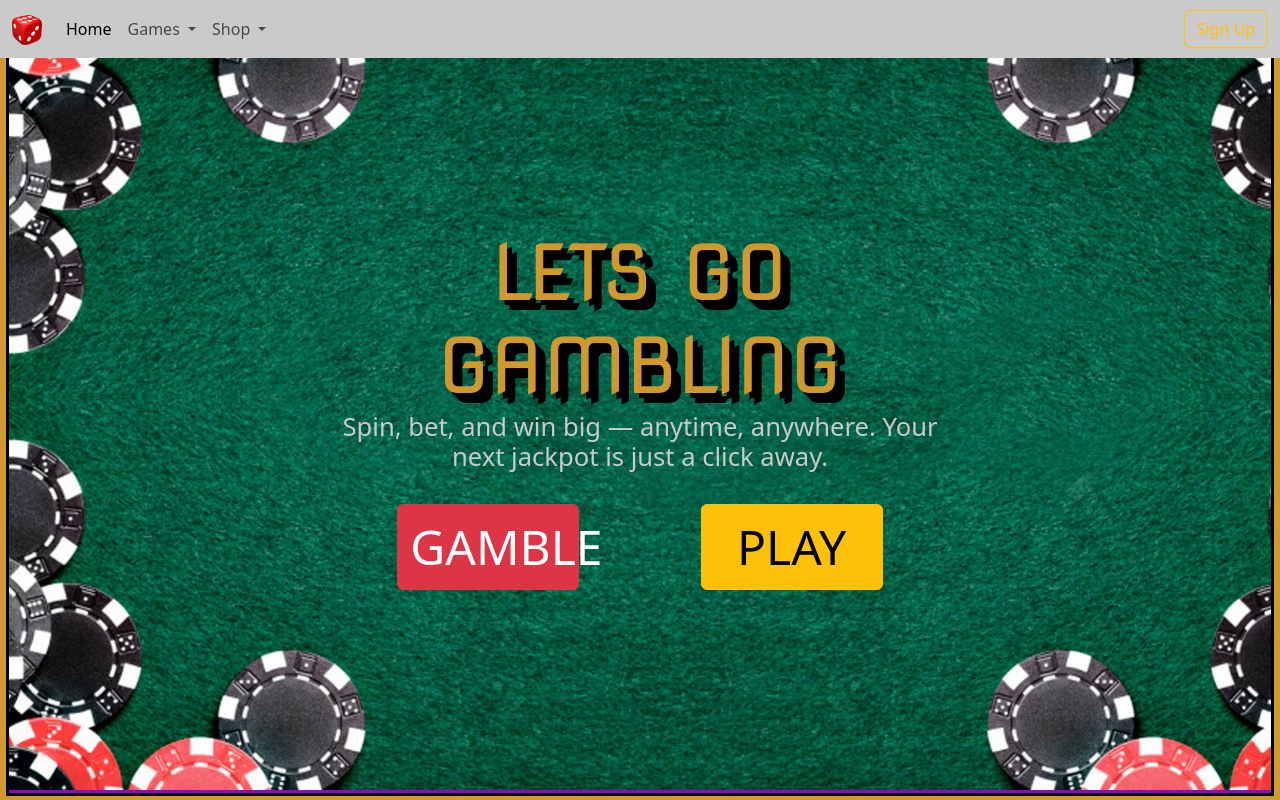
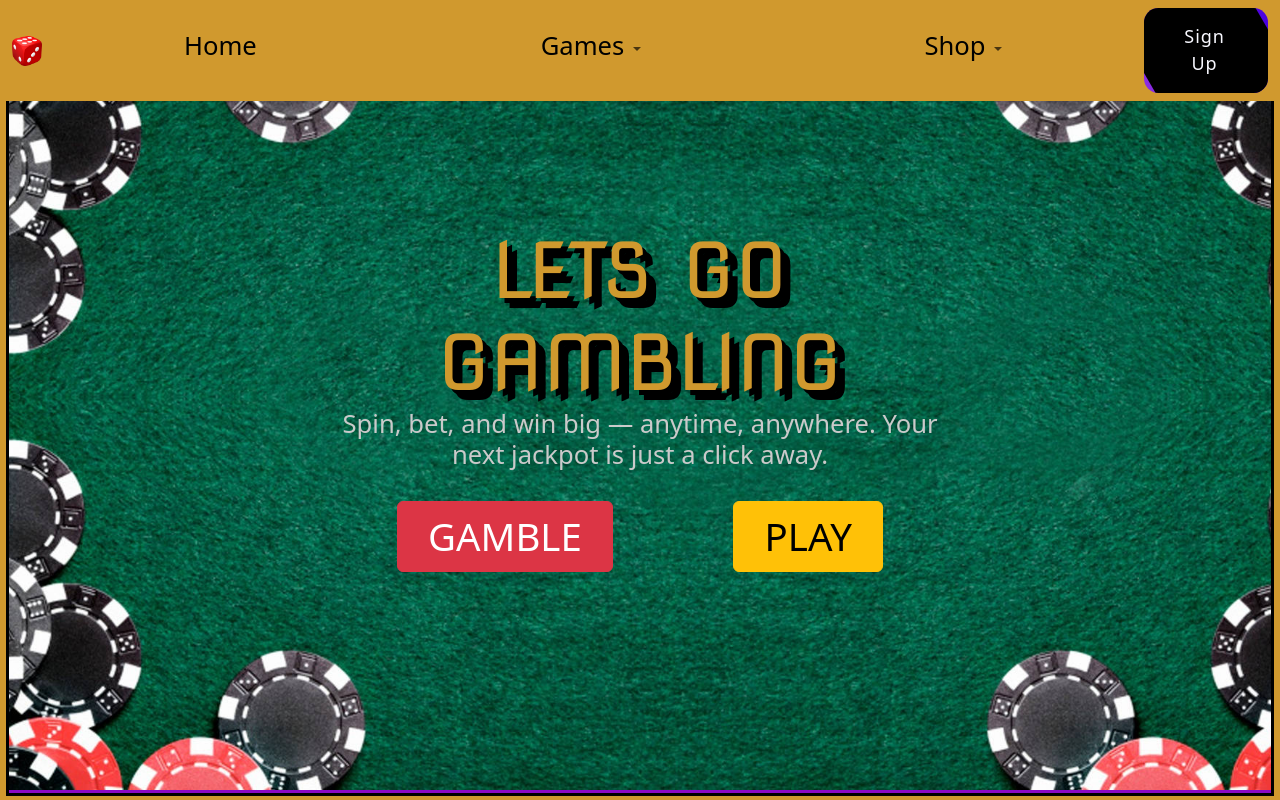
Before and after one commit to CraftedRNL/casino, a plain HTML site: page index.html in a window 1280 px wide. Drawn offline with nearby package versions, Linux system fonts and the light colour scheme; a web font is replaced by a local one.

Commit message:
just worked on navbar

```diff
--- a/css/style.css
+++ b/css/style.css
@@ -33,11 +33,13 @@ h3{
     text-align: center;
     font-size: clamp(1em, 2vw, 6em);
 }
+
 p{
-    color: var(--neutral-color);
+    color: var(--secondary-color);
      font-family: "Sniglet", system-ui;
   font-weight: 200;
   font-style: normal;
+  font-size: clamp(1em, 1vh, 2em);
 }
 
 /* .circle{
@@ -54,10 +56,15 @@ html, body {
    align-content: center;
 
 }
+.nav-link > h3{
+    color: #000000 !important;
+    display: inline-flex;
+}
+
 .navbar{
     width: 100%;
     position: fixed;
-    background-color:var(--neutral-color) !important;
+    background-color:var(--primary-color) !important;
 }
 img{
     height: 100%;
@@ -94,24 +101,22 @@ height: 100%;
 max-width: 100%;
 display: block;
 margin: auto;
+}
 
-}
-.line{
-    height: 100%;
-    border-left: 5px solid var(--neutral-dark);
-    margin-left: 1%;
-}
 .nav-item:hover{
     background-color: var(--primary-color);
 }
 .dropdown:hover .dropdown-menu {
     display: block;
     margin-top: 0;
+    justify-self: center;
 }
 .hero{
     height: 100%;
     border-bottom: 3px var(--neutral-dark) solid;
     width: 100%;
+    justify-items: center;
+    align-items: center;
     background-repeat: no-repeat;
     background-size: cover;
     background-position: center;
@@ -128,7 +133,99 @@ margin: auto;
     justify-content: center;
 }
 .hero-btn{
-    width: 30%;
+    width: auto;
     height: 100%;
-       font-size: clamp(3em, 3vw, 12em);
+       font-size: clamp(2em, 3vw, 12em);
+    text-align: center;
+    padding-left: 5%;
+    padding-right: 5%;
 }
+.nav-link{
+    padding: 0px;
+}
+ul {
+  display: flex;
+  width: 90%;
+  justify-content: space-between;
+  align-items: center;
+}
+.navbar-brand{
+    padding: 0px;
+    margin: 0px;
+}
+
+/* From Uiverse.io by adamgiebl */
+.cssbuttons-io {
+  position: relative;
+  font-family: inherit;
+  font-weight: 500;
+  font-size: 18px;
+  letter-spacing: 0.05em;
+  border-radius: 0.8em;
+  cursor: pointer;
+  border: none;
+  background: linear-gradient(to right, #8e2de2, #4a00e0);
+  color: ghostwhite;
+  overflow: hidden;
+}
+
+.cssbuttons-io svg {
+  width: 1.2em;
+  height: 1.2em;
+  margin-right: 0.5em;
+}
+
+.cssbuttons-io span {
+  position: relative;
+  z-index: 10;
+  transition: color 0.4s;
+  display: inline-flex;
+  align-items: center;
+  padding: 0.8em 1.2em 0.8em 1.05em;
+}
+
+.cssbuttons-io::before,
+.cssbuttons-io::after {
+  position: absolute;
+  top: 0;
+  left: 0;
+  width: 100%;
+  height: 100%;
+  z-index: 0;
+}
+
+.cssbuttons-io::before {
+  content: "";
+  background: #000;
+  width: 120%;
+  left: -10%;
+  transform: skew(30deg);
+  transition: transform 0.4s cubic-bezier(0.3, 1, 0.8, 1);
+}
+
+.cssbuttons-io:hover::before {
+  transform: translate3d(100%, 0, 0);
+}
+
+.cssbuttons-io:active {
+  transform: scale(0.95);
+}
+
+.dropdown-menu{
+    width: 50%;
+    justify-self: center;
+    color: #000;
+    background-color:rgb(255, 128, 128);
+    text-align: center;
+}
+
+.show{
+    display: flex;
+    justify-items:left;
+}
+.navbar-toggler{
+    margin-bottom: 5%;
+}
+.dropdown-item:hover{
+    background-color: #5c5c5c;
+}
--- a/index.html
+++ b/index.html
@@ -39,48 +39,55 @@
         <a class="navbar-brand" href="#">
           <img src="./img/icon_dice.png" alt="Dice" width="30" height="24">
         </a>
+
         <button class="navbar-toggler" type="button" data-bs-toggle="collapse" data-bs-target="#navbarText"
           aria-controls="navbarText" aria-expanded="false" aria-label="Toggle navigation">
           <span class="navbar-toggler-icon"></span>
         </button>
+
         <div class="collapse nav-fill navbar-collapse" id="navbarText">
-          <ul class="navbar-nav   me-auto mb-2 mb-lg-0">
+          <ul class="navbar-nav    mb-lg-0">
             <li class="nav-item ">
-              <a class="nav-link active" aria-current="page" href="#">Home</a>
+              <a class="nav-link active" aria-current="page" href="#"><h3>Home</h3></a>
             </li>
             <li class="nav-item dropdown">
-          <a class="nav-link dropdown-toggle" href="#" role="button" data-bs-toggle="dropdown" aria-expanded="false">
-            Games
+          <a class="nav-link dropdown-toggle" href="#" role="button" aria-expanded="false">
+            <h3>Games</h3>
           </a>
           <ul class="dropdown-menu">
-            <li><a class="dropdown-item" href="#">Poker</a></li>
-            <li><a class="dropdown-item" href="#">Slots</a></li>
+            <li><a class="dropdown-item" href="#"><p>Poker</p></a></li>
+            <li><a class="dropdown-item" href="#"><p>Slots</p></a></li>
             <li><hr class="dropdown-divider"></li>
-            <li><a class="dropdown-item" href="#">Learn More</a></li>
+            <li><a class="dropdown-item" href="#"><p>Learn More</p></a></li>
           </ul>
         </li>
             <li class="nav-item dropdown">
-          <a class="nav-link dropdown-toggle" href="#" role="button" data-bs-toggle="dropdown" aria-expanded="false">
-            Shop
+          <a class="nav-link dropdown-toggle" href="#" role="button" aria-expanded="false">
+            <h3>Shop</h3>
           </a>
           <ul class="dropdown-menu">
-            <li><a class="dropdown-item" href="#">Chips</a></li>
-            <li><a class="dropdown-item" href="#">Cards</a></li>
+            <li><a class="dropdown-item" href="#"><p>Chips</p></a></li>
+            <li><a class="dropdown-item" href="#"><p>Cards</p></a></li>
             <li><hr class="dropdown-divider"></li>
-            <li><a class="dropdown-item" href="#">Learn More</a></li>
+            <li><a class="dropdown-item" href="#"><p>Learn More</p></a></li>
           </ul>
         </li>
           </ul>
-          <button class=" btn btn-outline-warning">Sign Up</button>
+          <button class="cssbuttons-io">
+  <span
+    >
+    Sign Up</span
+  >
+</button>
         </div>
       </div>
     </nav>
 
     <div class="row hero">
-      <div class="col-3">
+      <div class="col-lg-3 col-sm-1">
         &nbsp;
       </div>
-      <div class="col-6">
+      <div class="col-lg-6 col-sm-10">
         <h1>
           LETS GO GAMBLING
         </h1>
@@ -92,7 +99,7 @@
         <button type="button" class="mx-auto btn btn-warning hero-btn">PLAY</button>
        </div>
       </div>
-      <div class="col-3"></div>
+      <div class="col-lg-3 col-sm-1"></div>
     </div>
   </div>
 
```
Also changed, not shown: img/lets-go-gambling.png (added).
